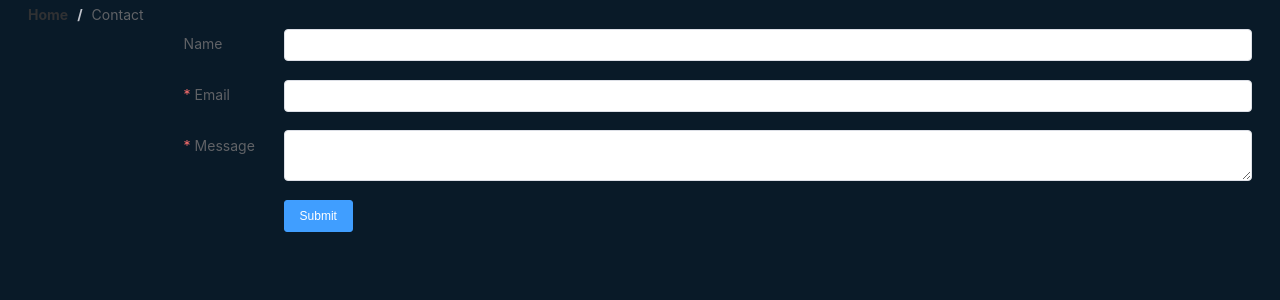
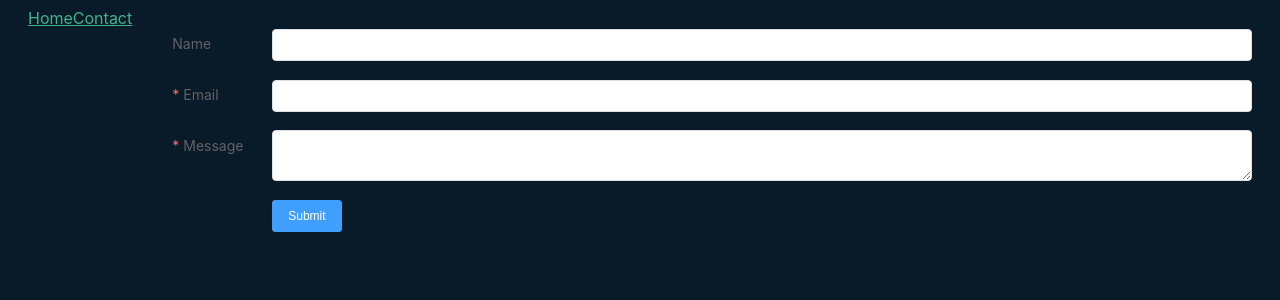
Before and after one commit to Instaplot/website, a Nuxt app: page /contact in a window 1280 px wide. Shown: the top 300 px of the page. Built offline with nearby package versions, Linux system fonts and the light colour scheme.

Commit message:
chore: remove burger stuff from header

```diff
--- a/components/HeaderPage.vue
+++ b/components/HeaderPage.vue
@@ -1,16 +1,6 @@
 <template>
   <el-header>
-    <el-row>
-      <el-col :span="24">
-        <el-breadcrumb separator="/">
-          <el-breadcrumb-item>
-            <router-link to="/">Home</router-link>
-          </el-breadcrumb-item>
-          <el-breadcrumb-item>
-            <router-link to="/contact">Contact</router-link>
-          </el-breadcrumb-item>
-        </el-breadcrumb>
-      </el-col>
-    </el-row>
+    <router-link to="/">Home</router-link>
+    <router-link to="/contact">Contact</router-link>
   </el-header>
 </template>
```
